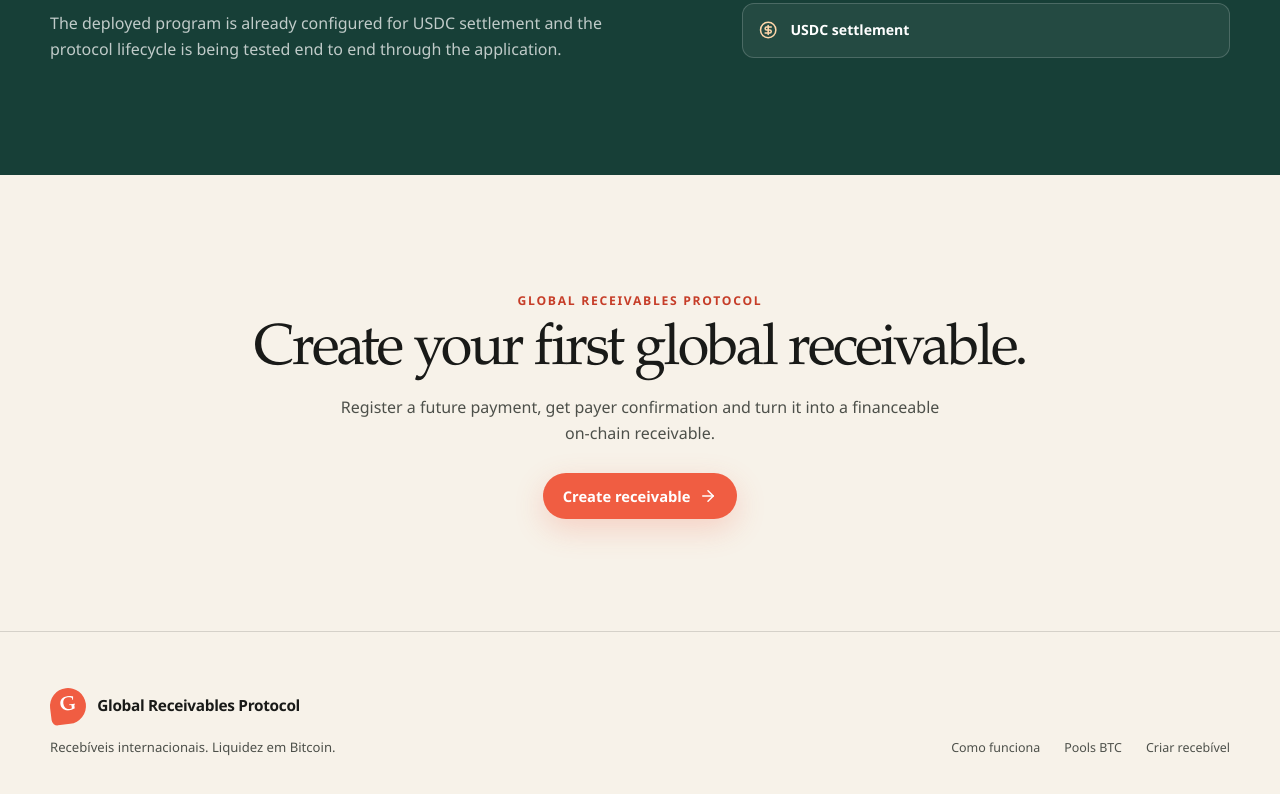
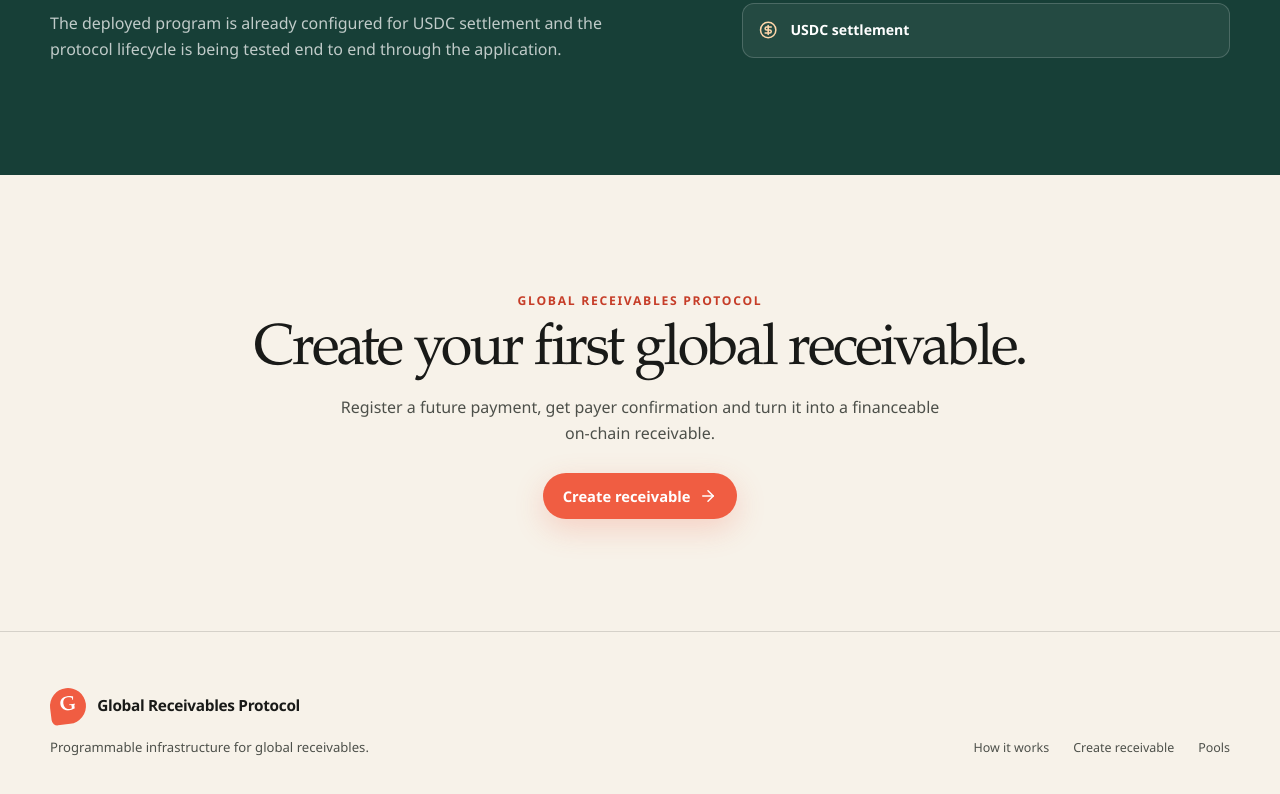
Before and after one commit to 0xlari/global-receivables-protocol, a Next.js app: page / in a window 1280 px wide. Shown: the part 3826-4620 px from the top of the page. Built offline with nearby package versions, Linux system fonts and the light colour scheme; no server answers.

Commit message:
copy: reposition footer for GRP

```diff
--- a/src/components/site-footer.tsx
+++ b/src/components/site-footer.tsx
@@ -7,12 +7,12 @@ export function SiteFooter() {
       <div className="shell site-footer__inner">
         <div>
           <Brand />
-          <p>Recebíveis internacionais. Liquidez em Bitcoin.</p>
+          <p>Programmable infrastructure for global receivables.</p>
         </div>
-        <div className="site-footer__links" aria-label="Links do rodapé">
-          <Link href="/como-funciona">Como funciona</Link>
-          <Link href="/pools">Pools BTC</Link>
-          <Link href="/recebivel">Criar recebível</Link>
+        <div className="site-footer__links" aria-label="Footer links">
+          <Link href="/como-funciona">How it works</Link>
+          <Link href="/recebivel">Create receivable</Link>
+          <Link href="/pools">Pools</Link>
         </div>
       </div>
     </footer>
```
